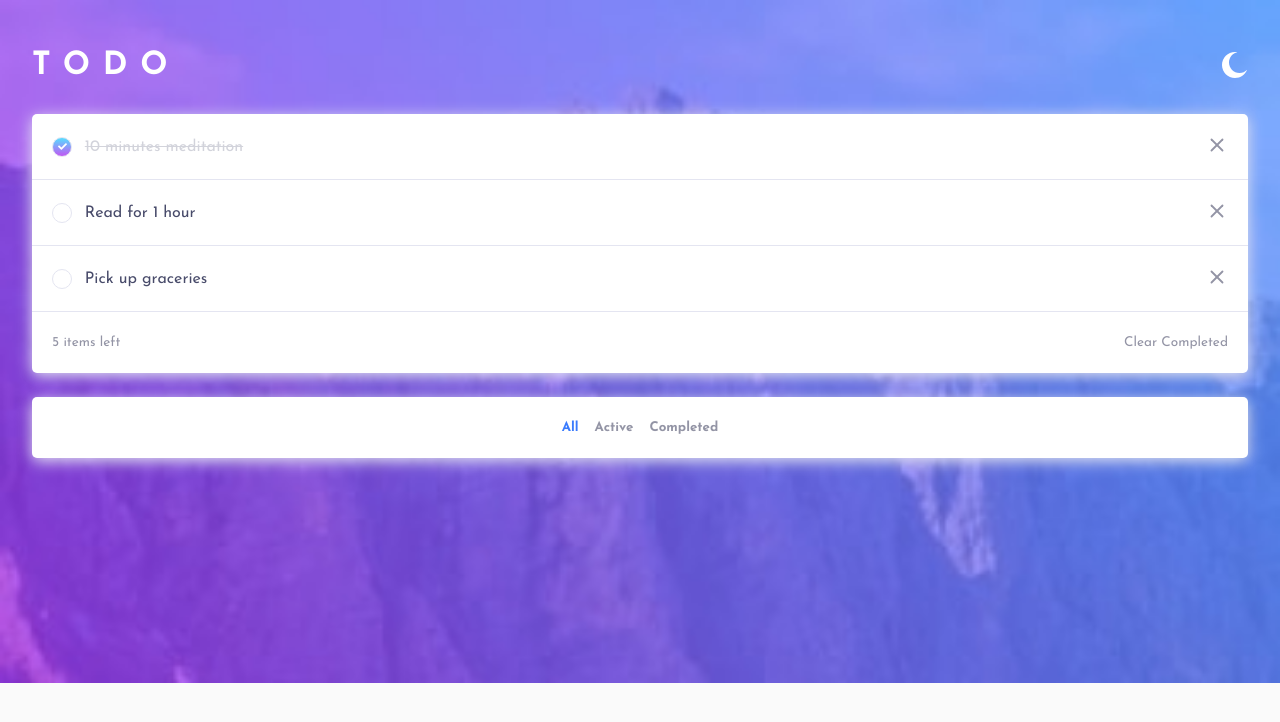
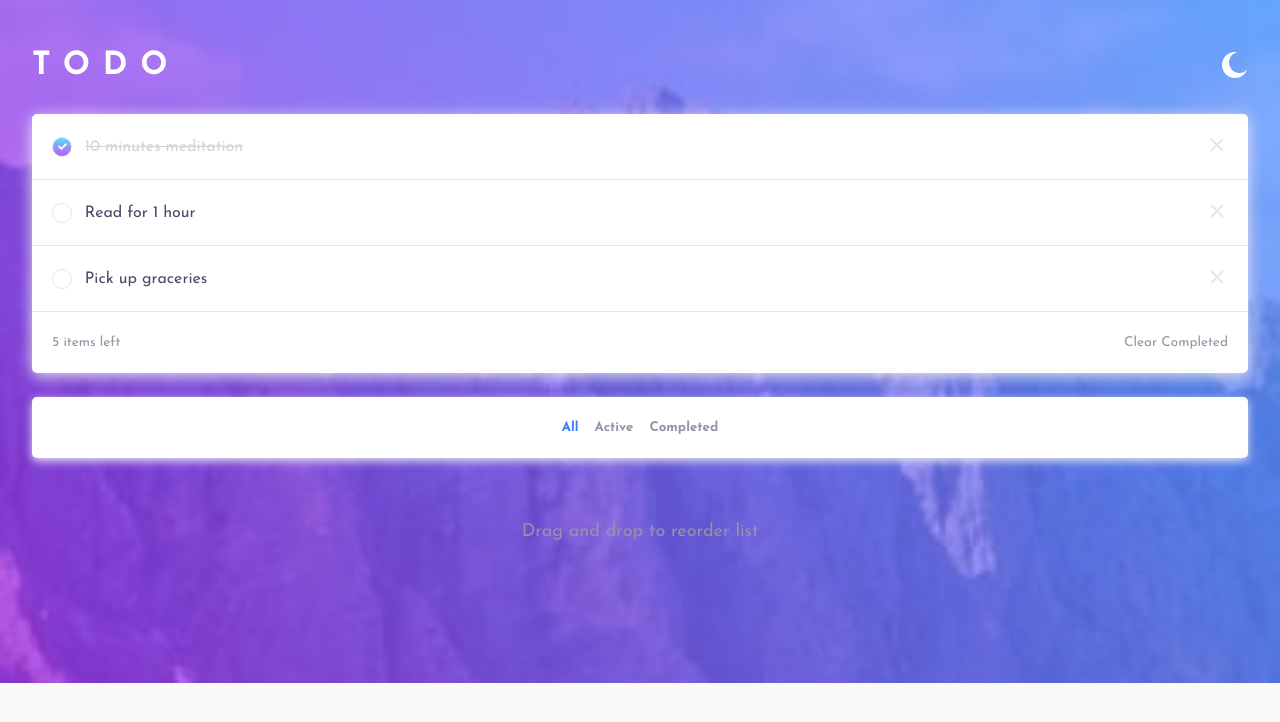
Before and after one commit to pedrocs378/todo-app, a React (Create React App) app: page / in a window 1280 px wide. Shown: the top 722 px of the page. Built offline with nearby package versions, Linux system fonts and the light colour scheme.

Commit message:
feat: adiciona tema dark

```diff
--- a/src/App.tsx
+++ b/src/App.tsx
@@ -1,16 +1,26 @@
-import { ThemeProvider } from 'styled-components'
+import { useState } from 'react';
+import { DefaultTheme, ThemeProvider } from 'styled-components';
+import { ThemeAppProvider } from './contexts/ThemeAppContext';
 
-import light from './styles/themes/light'
 import { Home } from './pages/Home';
 
 import GlobalStyles from './styles/global'
+import light from './styles/themes/light';
 
 export function App() {
+  const [currentTheme, setCurrentTheme] = useState(light)
+
+  function handleChangeTheme(theme: DefaultTheme) {
+    setCurrentTheme(theme)
+  }
+
   return (
-    <ThemeProvider theme={light}>
-      <Home />
+    <ThemeProvider theme={currentTheme}>
+      <ThemeAppProvider>
+        <Home onChangeTheme={handleChangeTheme} />
 
-      <GlobalStyles />
+        <GlobalStyles />
+      </ThemeAppProvider>
     </ThemeProvider>
   );
 }
--- /dev/null
+++ b/src/contexts/ThemeAppContext.tsx
@@ -0,0 +1,32 @@
+import { createContext, ReactNode, useContext, useState } from "react";
+import { DefaultTheme } from "styled-components";
+
+import dark from "../styles/themes/dark";
+import light from "../styles/themes/light";
+
+interface ThemeAppContextData {
+	theme: DefaultTheme
+	toggleTheme: () => void
+}
+
+interface ThemeAppProviderProps {
+	children: ReactNode
+}
+
+const ThemeAppContext = createContext({} as ThemeAppContextData)
+
+export function ThemeAppProvider({ children }: ThemeAppProviderProps) {
+	const [theme, setTheme] = useState(light)
+
+	function toggleTheme() {
+		setTheme(theme.title === 'light' ? dark : light)
+	}
+
+	return (
+		<ThemeAppContext.Provider value={{ theme, toggleTheme }}>
+			{children}
+		</ThemeAppContext.Provider>
+	)
+}
+
+export const useThemeApp = () => useContext(ThemeAppContext)
--- a/src/pages/Home/index.tsx
+++ b/src/pages/Home/index.tsx
@@ -1,8 +1,12 @@
+import { DefaultTheme, ThemeContext } from 'styled-components'
 import { FaCheck } from 'react-icons/fa'
 import { FiX } from 'react-icons/fi'
 
+import { useThemeApp } from '../../contexts/ThemeAppContext'
+
 import imgBackgroundLight from '../../assets/bg-mobile-light.jpg'
 import moonIcon from '../../assets/icon-moon.svg'
+import sunIcon from '../../assets/icon-sun.svg'
 
 import {
 	Container,
@@ -13,9 +17,22 @@ import {
 	TasksFooter,
 	TaskFilters,
 	FilterButton,
+	TipText,
 } from './styles'
+import { useContext } from 'react'
 
-export function Home() {
+interface HomeProps {
+	onChangeTheme?: (theme: DefaultTheme) => void
+}
+
+export function Home({ onChangeTheme }: HomeProps) {
+	const { title: themeTitle } = useContext(ThemeContext)
+	const { theme, toggleTheme } = useThemeApp()
+
+	function handleToggleTheme() {
+		toggleTheme()
+		onChangeTheme && onChangeTheme(theme)
+	}
 
 	return (
 		<Container>
@@ -24,8 +41,8 @@ export function Home() {
 				<TitleContainer>
 					<h1>Todo</h1>
 
-					<button type="button">
-						<img src={moonIcon} alt="Moon" />
+					<button type="button" onClick={handleToggleTheme}>
+						<img src={themeTitle === 'light' ? moonIcon : sunIcon} alt="Theme" />
 					</button>
 				</TitleContainer>
 				<Tasks>
@@ -33,7 +50,7 @@ export function Home() {
 						<div>
 							<input type="radio" id="task-radio" />
 							<span>
-								<FaCheck color="#fff" size={9} />
+								<FaCheck />
 							</span>
 						</div>
 						10 minutes meditation
@@ -45,7 +62,7 @@ export function Home() {
 						<div>
 							<input type="radio" id="task-radio" />
 							<span>
-								<FaCheck color="#fff" size={9} />
+								<FaCheck />
 							</span>
 						</div>
 						Read for 1 hour
@@ -57,7 +74,7 @@ export function Home() {
 						<div>
 							<input type="radio" id="task-radio" />
 							<span>
-								<FaCheck color="#fff" size={9} />
+								<FaCheck />
 							</span>
 						</div>
 						Pick up graceries
@@ -83,6 +100,8 @@ export function Home() {
 						Completed
 					</FilterButton>
 				</TaskFilters>
+
+				<TipText>Drag and drop to reorder list</TipText>
 			</Content>
 		</Container>
 	)
--- a/src/pages/Home/styles.ts
+++ b/src/pages/Home/styles.ts
@@ -53,7 +53,7 @@ export const Tasks = styled.div`
 	border-radius: 5px;
 	background: ${props => props.theme.colors.shape};
 	width: 100%;
-	box-shadow: 0 3px 15px 0px ${props => props.theme.colors.complements};
+	box-shadow: 0 3px 15px ${props => props.theme.title === 'light' && props.theme.colors.complements};
 `
 
 export const Task = styled.label<TaskProps>`
@@ -88,6 +88,16 @@ export const Task = styled.label<TaskProps>`
 			border-radius: 10px;
 			border: 1px solid ${props => props.theme.colors.complements};
 			background: ${({ isSelected }) => isSelected ? 'var(--radio-background)' : 'transparent'};
+
+			svg {
+				height: 9px;
+				width: 9px;
+				color: #fff;
+
+				${({ isSelected }) => !isSelected && css`
+					display: none;
+				`}
+			}
 		}
 	}
 
@@ -99,7 +109,7 @@ export const Task = styled.label<TaskProps>`
 		svg {
 			height: 22px;
 			width: 22px;
-			color: ${props => props.theme.colors.text};
+			color: ${props => props.theme.colors.complements};
 		}
 	}
 `
@@ -128,7 +138,7 @@ export const TaskFilters = styled.div`
 	border-radius: 5px;
 	padding: 1.5rem 0;
 	background: ${props => props.theme.colors.shape};
-	box-shadow: 0 3px 15px 0px ${props => props.theme.colors.complements};
+	box-shadow: 0 3px 10px ${props => props.theme.title === 'light' && props.theme.colors.complements};
 
 	display: flex;
 	align-items: center;
@@ -145,3 +155,12 @@ export const FilterButton = styled.button<FilterButtonProps>`
 		margin-left: 1rem;
 	}
 `
+
+export const TipText = styled.span`
+	display: flex;
+	align-items: center;
+	justify-content: center;
+
+	margin-top: 4rem;
+	color: ${props => props.theme.colors.text};
+`
--- /dev/null
+++ b/src/styles/themes/dark.ts
@@ -0,0 +1,12 @@
+export default {
+	title: 'dark',
+
+	colors: {
+		background: '#161722',
+		shape: '#25273c',
+		placeholder: '#4d5066',
+		heading: '#e4e5f1',
+		text: '#777a92',
+		complements: '#4d5066',
+	}
+}
```
